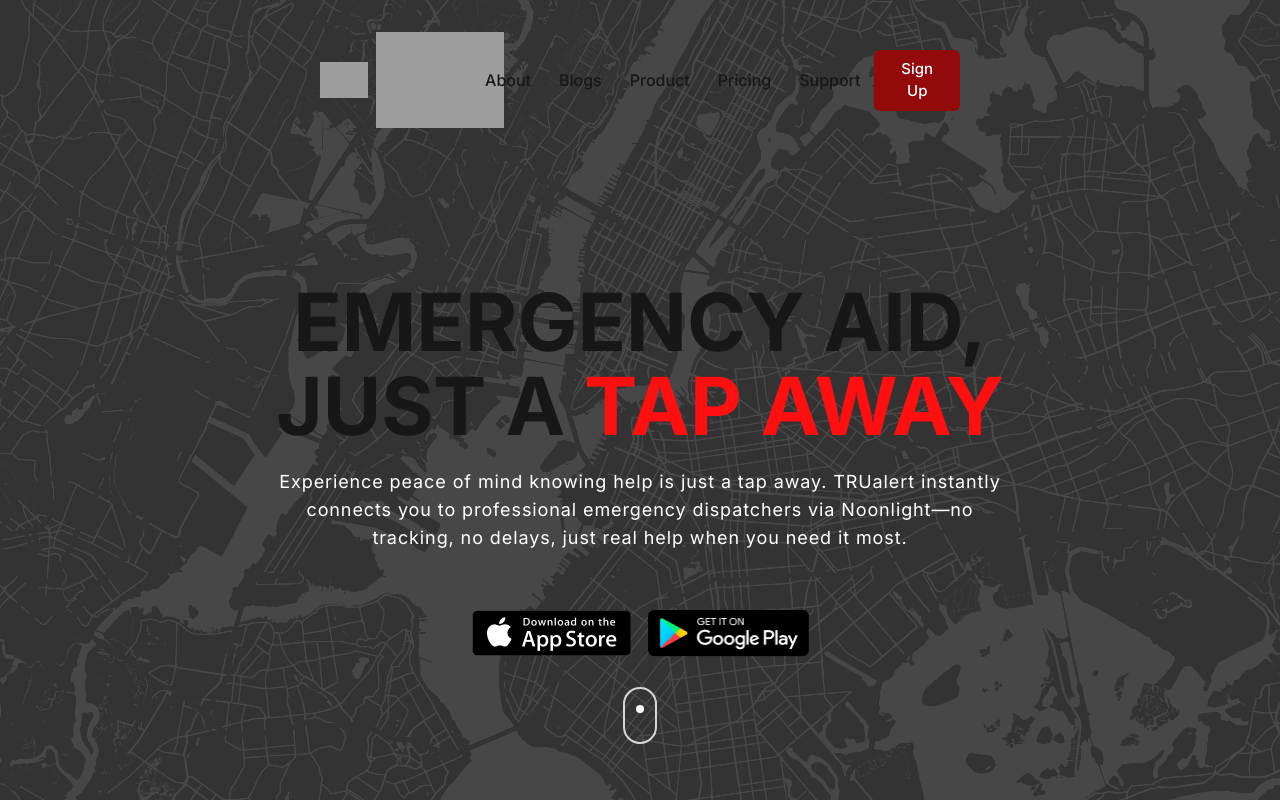
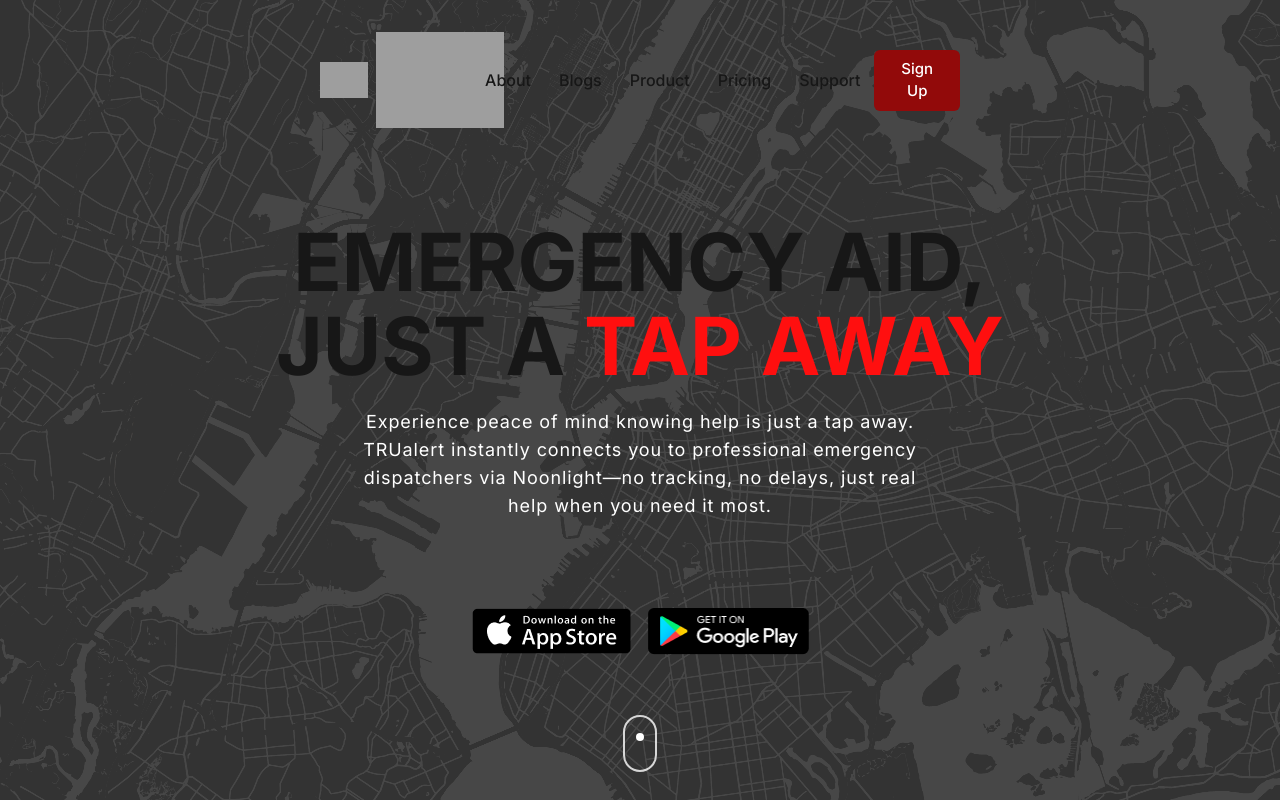
Before and after one commit to ExploreWithJaz/trualert, a Next.js app: page / in a window 1280 px wide. Shown: the top 802 px of the page. Built offline with nearby package versions, Linux system fonts and the light colour scheme; grey boxes are pictures that could not be loaded.

Commit message:
Refactor section layout for improved responsiveness and clarity

```diff
--- a/src/app/page.tsx
+++ b/src/app/page.tsx
@@ -36,18 +36,18 @@
       ></div>
 
       <div>
-        <section className='flex flex-col items-center max-w-[850px] mx-auto gap-5 text-center mt-15 px-5 sm:mt-15 sm:mx-8 sm:px-5 md:mt-20 md:mx-23 md:p-10 lg:mt-20 lg:mx-56 lg:p-10'>
+        <section className='flex flex-col items-center max-w-[850px] mx-auto gap-5 text-center mt-15 px-5'>
           <div className='text-[47px]/13 md:text-[60px]/13 xl:text-[80px]/21 font-bold w-full'>
             <h1>
               EMERGENCY AID, JUST A <span className='text-[#ff0f0f]'>TAP AWAY</span>
             </h1>
           </div>
-          <div className='w-max-[588.8px] h-auto mb-3.5 '>
+          <div className='max-w-[588.8px] h-auto mb-3.5'>
             <p className='text-white text-md xl:text-lg text-center leading-7 tracking-normal xl:tracking-wider sm:mb-[14.4px]'>
               Experience peace of mind knowing help is just a tap away. TRUalert instantly connects you to professional emergency dispatchers via Noonlight—no tracking, no delays, just real help when you need it most.
             </p>
           </div>
-          <div className='flex flex-wrap justify-center items-center w-full gap-4 md:py-10 xl:mx-15 xl:p-2.5 '>
+          <div className='flex flex-wrap justify-center items-center w-full gap-4 md:py-10'>
             <a href="https://apps.apple.com/us/app/trualert/id6503326659">
               <img className='w-[161px] h-[47px]' src="/App-Store.png" alt="App Store Download Button" />
             </a>
```
